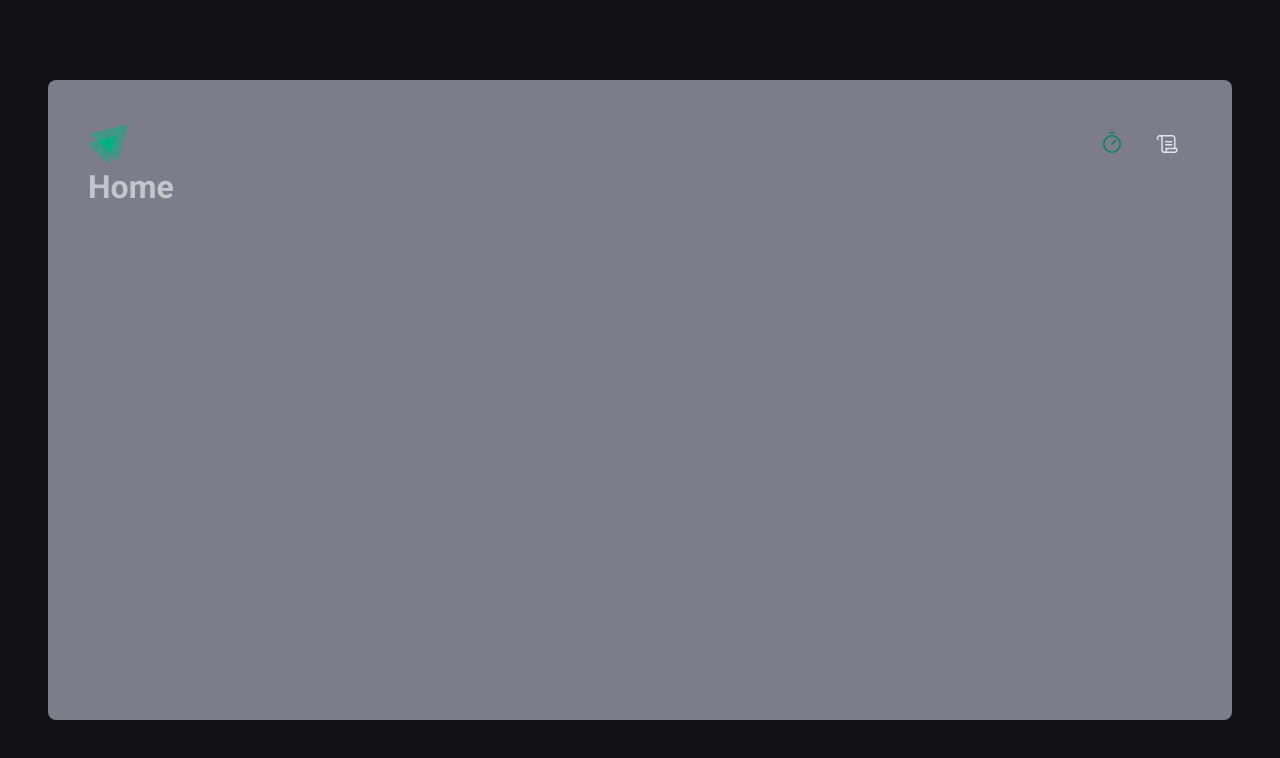
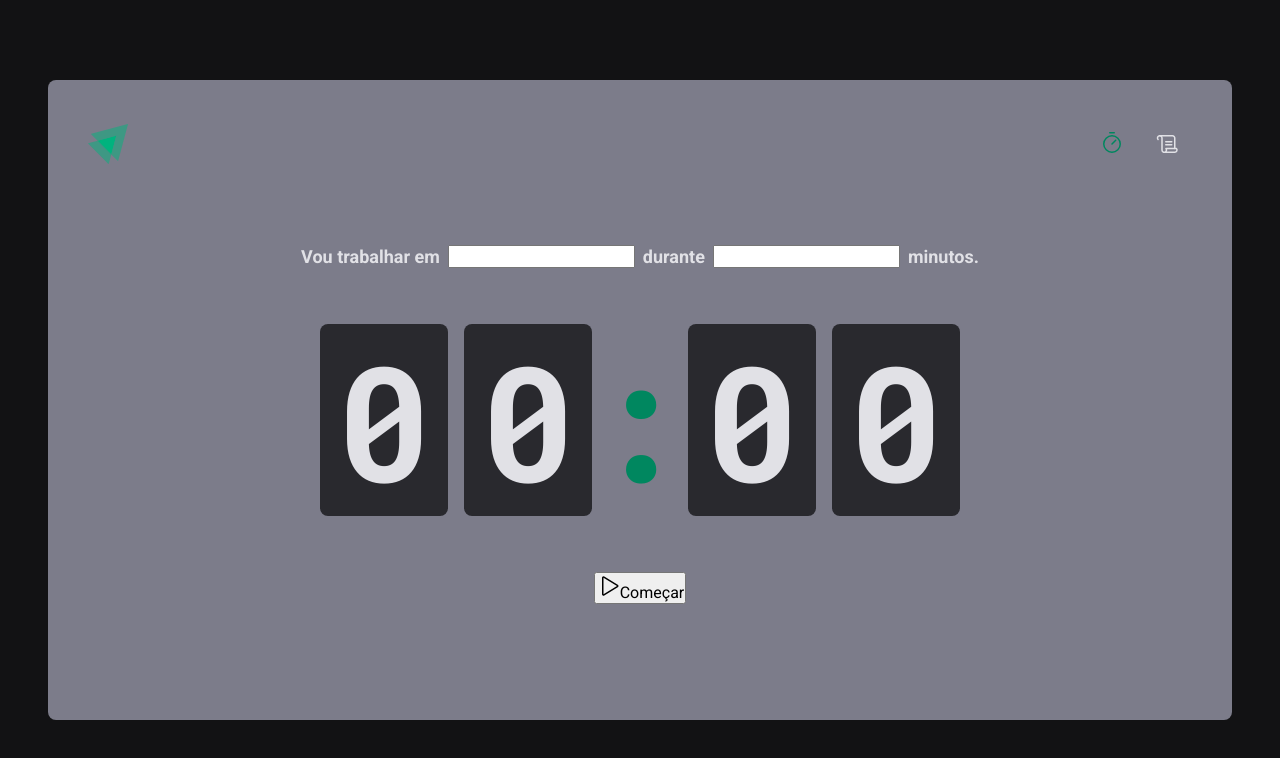
Before and after one commit to ithauront/timer, a React (Vite) app: page / in a window 1280 px wide. Shown: the top 758 px of the page. Built offline with nearby package versions, Linux system fonts and the light colour scheme.

Commit message:
base structure of Home
making the base structure of Home and starting to make the style
also added webkit font smooting to the global style

```diff
--- a/src/pages/Home.tsx
+++ /dev/null
@@ -1,3 +0,0 @@
-export function Home() {
-  return <h1>Home</h1>
-}
--- /dev/null
+++ b/src/pages/home/index.tsx
@@ -0,0 +1,38 @@
+import { Play } from 'phosphor-react'
+import {
+  CountdownContainer,
+  FormContainer,
+  HomeContainer,
+  Separator,
+} from './styles'
+
+export function Home() {
+  return (
+    <HomeContainer>
+      <form action="">
+        <FormContainer>
+          <label htmlFor="task">Vou trabalhar em</label>
+          <input id="task" />
+
+          <label htmlFor="minutesAmount">durante</label>
+          <input id="minutesAmount" type="number" />
+
+          <span>minutos.</span>
+        </FormContainer>
+
+        <CountdownContainer>
+          <span>0</span>
+          <span>0</span>
+          <Separator>:</Separator>
+          <span>0</span>
+          <span>0</span>
+        </CountdownContainer>
+
+        <button type="submit">
+          <Play size={24} />
+          Começar
+        </button>
+      </form>
+    </HomeContainer>
+  )
+}
--- /dev/null
+++ b/src/pages/home/styles.ts
@@ -0,0 +1,54 @@
+import styled from 'styled-components'
+
+export const HomeContainer = styled.main`
+  flex: 1;
+  display: flex;
+  flex-direction: column;
+  align-items: center;
+  justify-content: center;
+
+  form {
+    display: flex;
+    flex-direction: column;
+    align-items: center;
+    gap: 3.5rem;
+  }
+`
+
+export const FormContainer = styled.div`
+  width: 100%;
+  display: flex;
+  align-items: center;
+  justify-content: center;
+  gap: 0.5rem;
+  color: ${(props) => props.theme['gray-100']};
+  font-size: 1.125rem;
+  font-weight: bold;
+  flex-wrap: wrap;
+`
+
+export const CountdownContainer = styled.div`
+  font-family: 'Roboto mono', monospace;
+  font-size: 10rem;
+  line-height: 8rem;
+  color: ${(props) => props.theme['gray-100']};
+  display: flex;
+  gap: 1rem;
+
+  span {
+    background: ${(props) => props.theme['gray-700']};
+    padding: 2rem 1rem;
+    border-radius: 8px;
+  }
+`
+
+export const Separator = styled.div`
+  padding: 2rem 0;
+  color: ${(props) => props.theme['green-500']};
+  width: 4rem;
+  overflow: hidden;
+  display: flex;
+  justify-content: center;
+`
+
+export const ButtonContainer = styled.div``
--- a/src/styles/global.ts
+++ b/src/styles/global.ts
@@ -17,6 +17,7 @@
 body {
     background: ${(props) => props.theme['gray-900']};
     color: ${(props) => props.theme['gray-300']};
+    -webkit-font-smooting: antialiased;
 }
 
 body, input, textarea, button {
```
Also changed, not shown: src/pages/history/History.tsx (renamed from src/pages/History.tsx), 1 other file (tests, documents, lock files or other folders).
